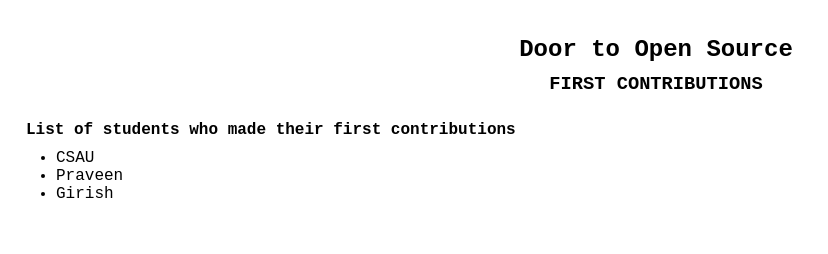
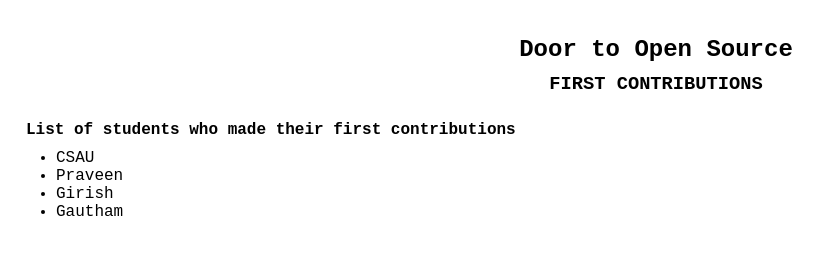
Before and after one commit to manobalaji518/CSAU-Door-To-Open-Source, a plain HTML site: page index.html in a window 1280 px wide. Shown: the whole page, without its empty margins (0-828 px from the left). Drawn offline with Linux system fonts and the light colour scheme.

Commit message:
Added my name

```diff
--- a/index.html
+++ b/index.html
@@ -1,5 +1,6 @@
 <!DOCTYPE html>
 <html lang="en">
+
 <head>
     <meta charset="UTF-8">
     <meta http-equiv="X-UA-Compatible" content="IE=edge">
@@ -7,6 +8,7 @@
     <link rel="stylesheet" href="./styles.css">
     <title>Door To Open Source</title>
 </head>
+
 <body>
     <div class="header">
         <h2>Door to Open Source</h2>
@@ -18,7 +20,9 @@
             <li><a href="https://github.com/username">CSAU</a></li>
             <li><a href="https://github.com/username">Praveen</a></li>
             <li><a href="https://github.com/girish-07">Girish</a></li>
+            <li><a href="https://github.com/Gautham-22">Gautham</a></li>
         </ul>
     </div>
 </body>
+
 </html>
```
